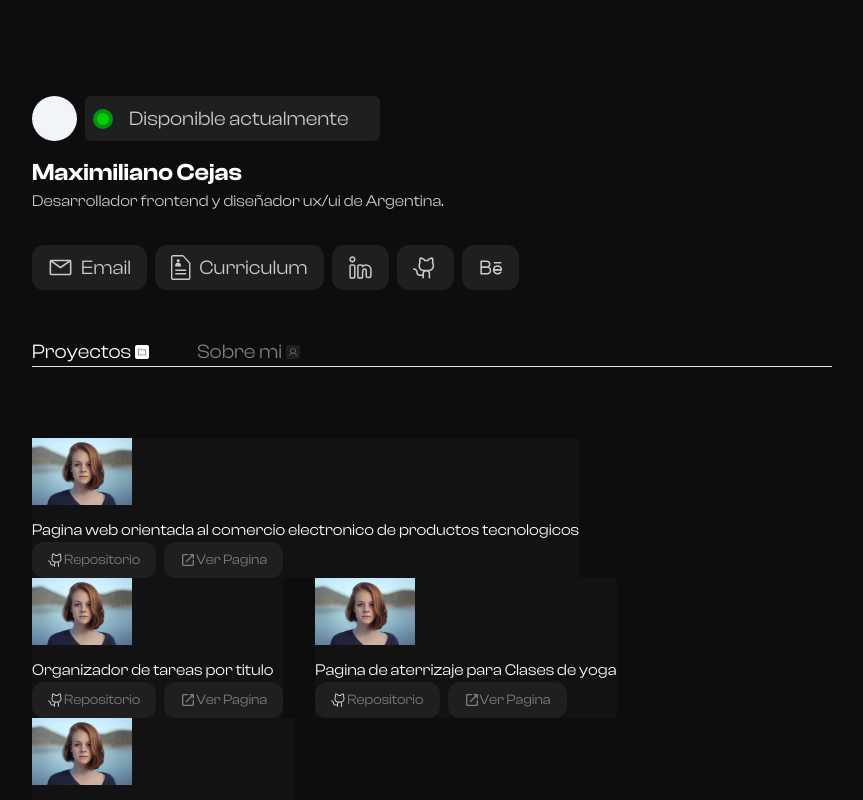
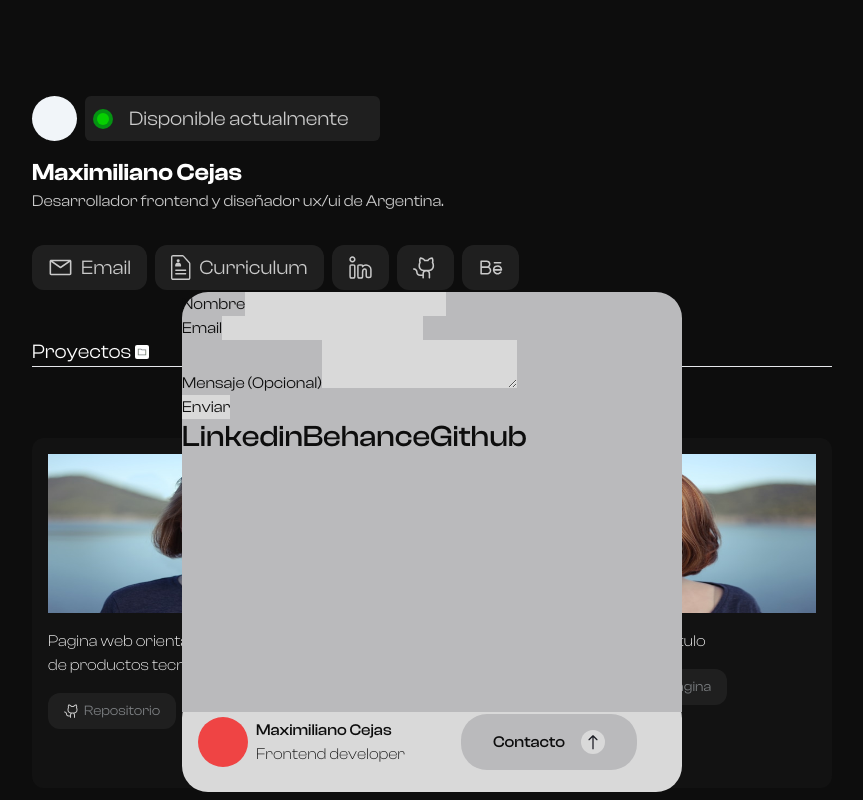
Before and after one commit to MaxiCejasDev/Portfolio, a Next.js app: page / in a window 1280 px wide. Shown: the top 800 px of the page, without its empty margins (208-1071 px from the left). Built offline with nearby package versions, Linux system fonts and the light colour scheme.

Commit message:
Nav links and design cards

```diff
--- a/src/app/layout.tsx
+++ b/src/app/layout.tsx
@@ -1,6 +1,7 @@
 import type { Metadata } from "next";
 import "./globals.css";
 import Header from '../components/Header'
+import Contact from "@/components/Contact";
 
 export const metadata: Metadata = {
   title: "Create Next App",
@@ -16,6 +17,7 @@ export default function RootLayout({
     <html lang="en">
       <body>
       <Header/>
+      <Contact/>
         {children}
         </body>
     </html>
--- a/src/app/page.tsx
+++ b/src/app/page.tsx
@@ -15,7 +15,7 @@ const cardContent: CardContent[] = [
     description:
       "Pagina web orientada al comercio electronico de productos tecnologicos",
     repositoryURL: "https://github.com/MaxiCejasDev/Ecommerce-React",
-    deployURL: "magicmarket.netlify.app//",
+    deployURL: "https://magicmarket.netlify.app//",
     imgALT: 'Magic market'
   },
   {
@@ -23,7 +23,7 @@ const cardContent: CardContent[] = [
     description:
       "Organizador de tareas por titulo",
     repositoryURL: "https://github.com/MaxiCejasDev/TaskFlow",
-    deployURL: "magicmarket.netlify.app//",
+    deployURL: "https://magicmarket.netlify.app//",
     imgALT: 'Taskflow'
   },
   {
@@ -47,19 +47,19 @@ const cardContent: CardContent[] = [
 
 export default function Home() {
   return (
-    <main className="flex gap-x-8 flex-wrap flex-1">
+    <main className="flex flex-wrap w-full justify-between h-fit gap-y-4 gap-x-2 pb-4">
       {cardContent.map(({imgURL,description, repositoryURL, deployURL,imgALT})=>(
-        <Card className='bg-card flex flex-col' key={repositoryURL}>
-          <div className="h-[80px] w-[100px}">
-            <Card.Presentation src={imgURL} alt={imgALT} height={80} width={100} objectFit='contain'></Card.Presentation>
+        <Card className='bg-card flex flex-col w-[380px] h-[350px] rounded-[12px] overflow-hidden px-4  py-4' key={repositoryURL}>
+          <div className="h-[50%] w-full">
+            <Card.Presentation className='h-full w-full' src={imgURL} alt={imgALT} height={80} width={100} objectFit='contain'></Card.Presentation>
           </div>
 
-          <Card.Description className='text-white font-regular text-base'>{description}</Card.Description>
-          <div className="flex gap-x-2">
-          <Card.Repository className='text-grey font-regular text-sm flex bg-button rounded-[12px] items-center py-2 px-4' href={repositoryURL}>
+          <Card.Description className='text-white font-light text-base pt-4'>{description}</Card.Description>
+          <div className="flex gap-x-2 pt-4">
+          <Card.Repository target={'_BLANK'} className='text-grey gap-x-1 font-regular text-sm flex bg-button rounded-[12px] items-center py-2 px-4' href={repositoryURL}>
             <Image src={'/images/icons/github.svg'} width={16} height={16} alt="Github icon"/>
             Repositorio</Card.Repository>
-          <Card.Deploy className='text-grey font-regular text-sm flex bg-button rounded-[12px] items-center py-2 px-4' href={deployURL}>
+          <Card.Deploy target={'_BLANK'}  className='text-grey gap-x-1 font-regular text-sm flex bg-button rounded-[12px] items-center py-2 px-4' href={deployURL}>
             <Image src={'/images/icons/deploy.svg'} width={16} height={16} alt="Deploy icon"/>
             Ver Pagina</Card.Deploy>
           </div>
--- /dev/null
+++ b/src/components/Contact.tsx
@@ -0,0 +1,32 @@
+import Image from "next/image";
+import ContactModal from "./ContactModal";
+
+export default function Contact() {
+  return (
+    <nav className="w-[500px] h-[100px] bg-[#D9D9D9] fixed bottom-2 left-[calc(50%-250px)] rounded-[26px] text-black">
+      <div className="relative h-full w-full grid grid-cols-2 p-4 ">
+        <div className="flex  items-center gap-x-2">
+          <div className="h-[50px] w-[50px] bg-red-500 rounded-full"></div>
+          <div>
+            <h3 className="font-medium text-base">Maximiliano Cejas</h3>
+            <p className="font-light text-base">Frontend developer</p>
+          </div>
+        </div>
+        <div className="flex justify-center items-center">
+          <button className="bg-[#BABABC] rounded-[26px] py-4 px-8 flex items-center justify-center gap-x-4 font-medium text-base">
+            Contacto
+            <div className="bg-[#D9D9D9] w-[24px] h-[24px] rounded-full flex items-center justify-center">
+              <Image
+                src={"/images/icons/arrow.svg"}
+                height={0.5}
+                width={10}
+                alt="Arrow icon"
+              />
+            </div>
+          </button>
+        </div>
+        <ContactModal/>
+      </div>
+    </nav>
+  );
+}
--- /dev/null
+++ b/src/components/ContactModal.tsx
@@ -0,0 +1,31 @@
+import Link from "next/link";
+
+export default function ContactModal(){
+    return(
+        <div className="bg-[#BABABC] w-[500px] h-[420px] absolute bottom-[80px] rounded-t-[26px]">
+        <form>
+            <div>
+                <label htmlFor="name">Nombre</label>
+                <input className="bg-[#D9D9D9]" type="text" id="name" />
+            </div>
+            <div>
+                <label htmlFor="email">Email</label>
+                <input className="bg-[#D9D9D9]" type="text" id="email" />
+            </div>
+            <div>
+                <label htmlFor="message">Mensaje (Opcional)</label>
+                <textarea className="bg-[#D9D9D9]" id="message"></textarea>
+            </div>
+            <button className="bg-[#D9D9D9]">Enviar</button>
+        </form>
+        <div>
+            <Link href={''} className="text-black font-medium text-3xl">Linkedin</Link>
+            <Link href={''} className="text-black font-medium text-3xl">Behance</Link>
+            <Link href={''} className="text-black font-medium text-3xl">Github</Link>
+        </div>
+    </div>
+
+
+
+    )
+}
--- a/src/components/Header.tsx
+++ b/src/components/Header.tsx
@@ -1,5 +1,6 @@
 import Image from "next/image";
 import Nav from "./Nav";
+import Link from "next/link";
 export default function Header() {
   return (
     <header className="mt-24">
@@ -24,11 +25,11 @@ export default function Header() {
         </p>
       </div>
       <div className="flex gap-x-2 pt-8">
-        <button className="bg-button h-[45px] rounded-[12px] p-4 flex items-center gap-x-2 text-light font-regular text-xl"><Image src={'/images/icons/email.svg'} alt="Email icon" height={25} width={25}/>Email</button>
-        <button className="bg-button h-[45px] rounded-[12px] p-4 flex items-center gap-x-2 text-light font-regular text-xl"><Image src={'/images/icons/resume.svg'} alt="Resume icon" height={25} width={20}/>Curriculum</button>
-        <button className="bg-button h-[45px] rounded-[12px] p-4 flex items-center"><Image src={'/images/icons/linkedin.svg'} height={25} width={25} alt="Linkedin icon"/></button>
-        <button className="bg-button h-[45px] rounded-[12px] p-4 flex items-center"><Image src={'/images/icons/github.svg'} height={25} width={25} alt="Github icon"/></button>
-        <button className="bg-button h-[45px] rounded-[12px] p-4 flex items-center"><Image src={'/images/icons/behance.svg'} height={25} width={25} alt="Behance icon"/></button>
+        <Link href={'https://www.linkedin.com/in/maximiliano-cejas/'} className="bg-button h-[45px] rounded-[12px] p-4 flex items-center gap-x-2 text-light font-regular text-xl"><Image src={'/images/icons/email.svg'} alt="Email icon" height={25} width={25}/>Email</Link>
+        <Link href={'https://www.linkedin.com/in/maximiliano-cejas/'} className="bg-button h-[45px] rounded-[12px] p-4 flex items-center gap-x-2 text-light font-regular text-xl"><Image src={'/images/icons/resume.svg'} alt="Resume icon" height={25} width={20}/>Curriculum</Link>
+        <Link  target="_BLANK" href={'https://www.linkedin.com/in/maximiliano-cejas/'} className="bg-button h-[45px] rounded-[12px] p-4 flex items-center"><Image src={'/images/icons/linkedin.svg'} height={25} width={25} alt="Linkedin icon"/></Link>
+        <Link  target="_BLANK" href={'https://github.com/MaxiCejasDev'} className="bg-button h-[45px] rounded-[12px] p-4 flex items-center"><Image src={'/images/icons/github.svg'} height={25} width={25} alt="Github icon"/></Link>
+        <Link  target="_BLANK" href={'https://www.behance.net/maxicejas2'} className="bg-button h-[45px] rounded-[12px] p-4 flex items-center"><Image src={'/images/icons/behance.svg'} height={25} width={25} alt="Behance icon"/></Link>
       </div>
       <Nav/>
     </header>
```
